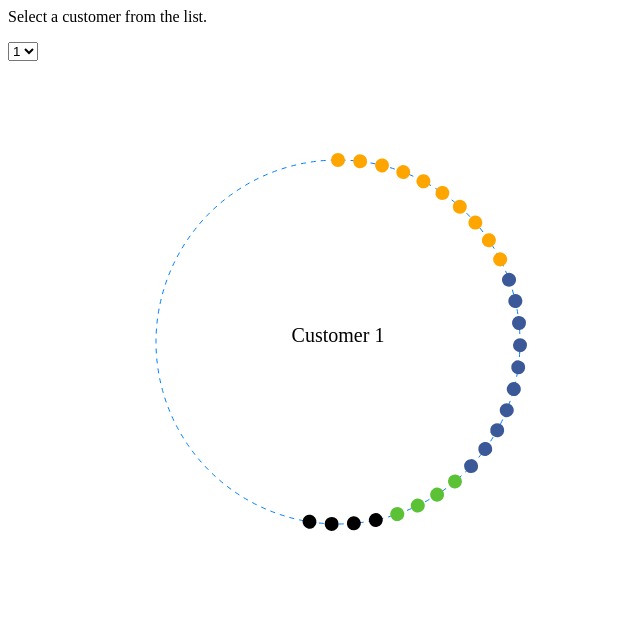
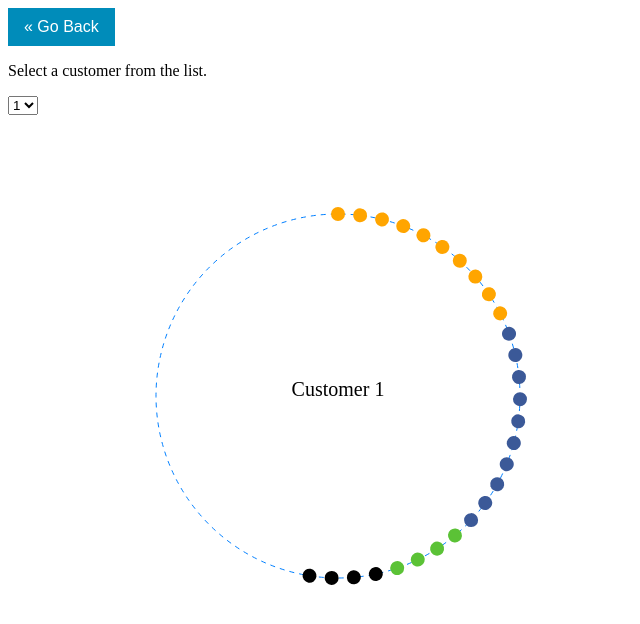
Before and after one commit to hiteshtare/d3js-customer-journey, a plain HTML site: page customer.html in a window 1280 px wide. Shown: the whole page, without its empty margins (0-640 px from the left). Drawn offline with nearby package versions, Linux system fonts and the light colour scheme.

Commit message:
OMNI-6101: Added Navigation between Views

```diff
--- a/customer.html
+++ b/customer.html
@@ -7,6 +7,8 @@
 	<script type="text/javascript" src="http://code.jquery.com/jquery.min.js"></script>
 
 <body>
+	<button type="button" class="button1" onclick="window.open(`index.html`, '_self');">&laquo; Go Back</button>
+
 	<p>Select a customer from the list.</p>
 
 	<select id="selCustomer" onchange="renderGraphOnChange()">
@@ -29,6 +31,26 @@
 		select {
 			float: left;
 		}
+
+		.button1 {
+			background-color: #008CBA;
+			color: white;
+
+			/* Green */
+			border: none;
+			padding: 10px 16px;
+			text-align: center;
+			text-decoration: none;
+			display: inline-block;
+			font-size: 16px;
+		}
+
+		.button1:hover {
+			background-color: #03a9f4;
+			color: white;
+		}
+
+		/* Green */
 	</style>
 </body>
 
--- a/util.js
+++ b/util.js
@@ -430,7 +430,7 @@ function addClickEventsforNodes(p_circle_config) {
   });
 
   d3.selectAll(`#${p_circle_config.id}`).selectAll("text.segment-text").on("click", function () {
-    var win = window.open(`customer.html?segment=${p_circle_config.id}`, '_blank');
+    var win = window.open(`customer.html?segment=${p_circle_config.id}`, '_self');
     if (win) {
       //Browser has allowed it to be opened
       win.focus();
```
